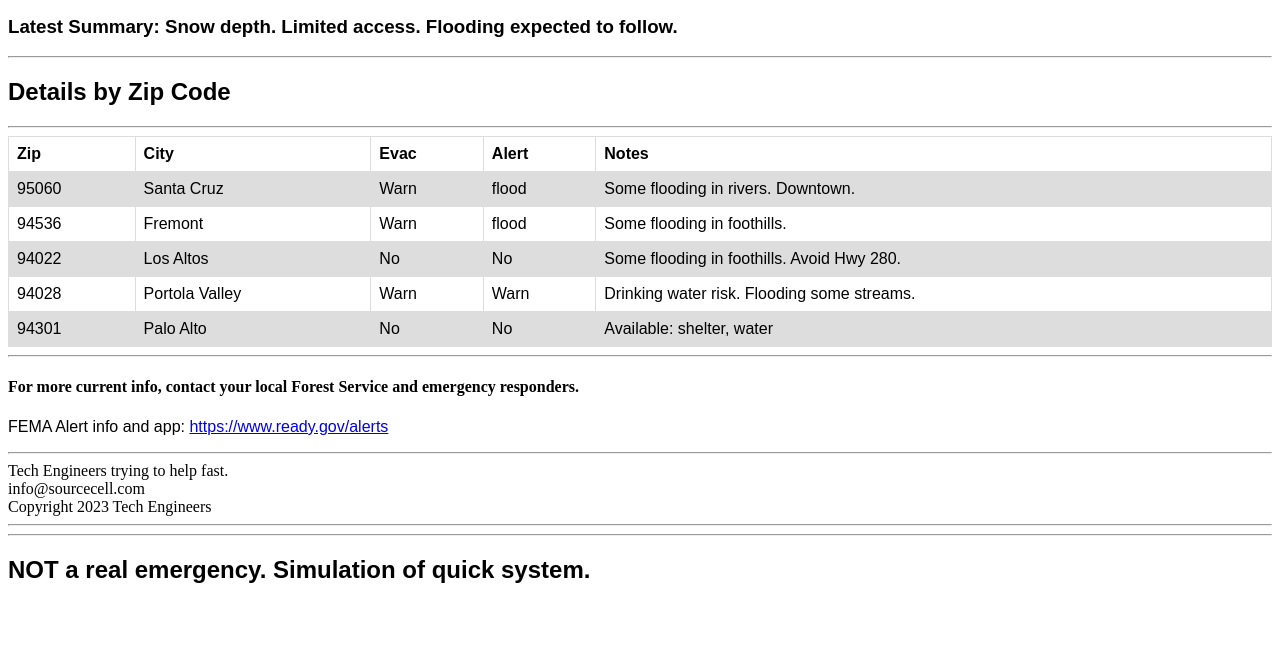
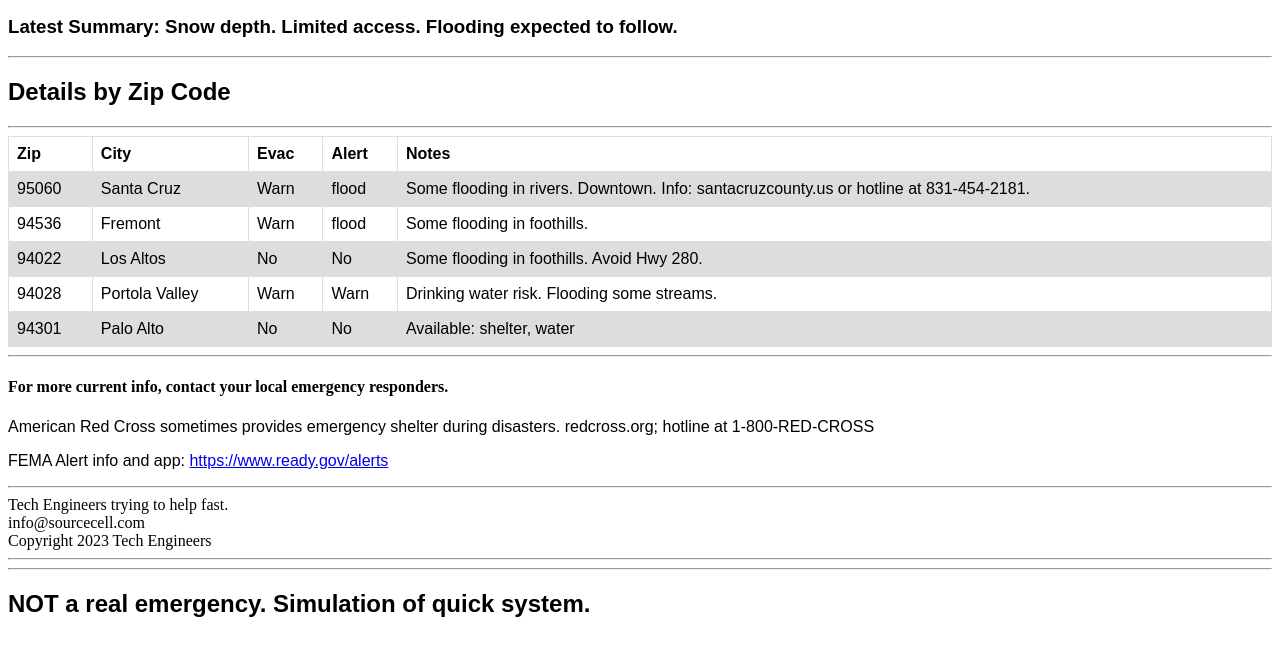
Before and after one commit to SourceCell/emergency_info_demo1, a plain HTML site: page index.html in a window 1280 px wide. Shown: the part 105-760 px from the top of the page. Drawn offline with Linux system fonts and the light colour scheme.

Commit message:
add Santa Cruz contact, and Red Cross

```diff
--- a/index.html
+++ b/index.html
@@ -34,7 +34,7 @@
     <td>Santa Cruz</td>
     <td>Warn</td>
     <td>flood</td>
-    <td>Some flooding in rivers. Downtown.</td>
+    <td>Some flooding in rivers. Downtown. Info: santacruzcounty.us or hotline at 831-454-2181.</td>
   </tr>
     <tr>
     <td>94536</td>
@@ -68,7 +68,9 @@
 
   <hr>
 
-  <h4>For more current info, contact your local Forest Service and emergency responders.</h4>
+  <h4>For more current info, contact your local emergency responders.</h4>
+
+  <p>American Red Cross sometimes provides emergency shelter during disasters. redcross.org; hotline at 1-800-RED-CROSS</p>
 
   <p>FEMA Alert info and app: <a href="https://www.ready.gov/alerts">https://www.ready.gov/alerts</a></p>
 
```
